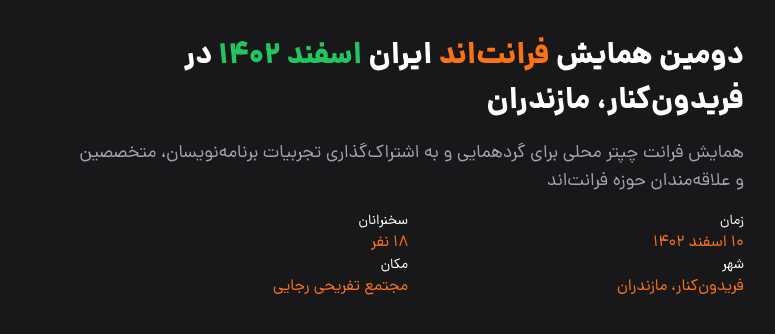
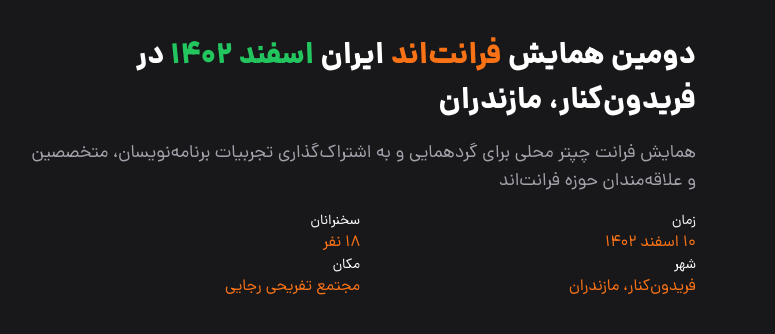
Before and after one commit to frontChapter/website-frontend, a Next.js app: page / in a window 1280 px wide. Shown: the top 334 px of the page, without its empty margins (442-1217 px from the left). Built offline with nearby package versions, Linux system fonts and the light colour scheme.

Commit message:
fix: fix container padding in tailwind config

```diff
--- a/tailwind.config.ts
+++ b/tailwind.config.ts
@@ -8,7 +8,10 @@ const config = {
   theme: {
     container: {
       center: true,
-      padding: '2rem',
+      padding: {
+        DEFAULT: '0.5rem',
+        sm: '1rem',
+      },
       screens: {
         '2xl': '1400px',
       },
```
